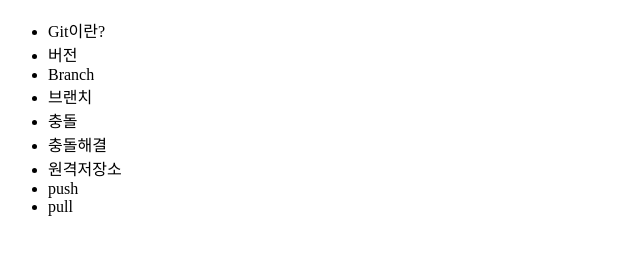
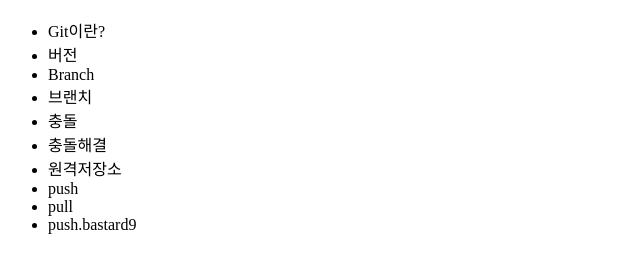
Before and after one commit to bastard9/opentutorials_git_bastard9, a plain HTML site: page index.html in a window 1280 px wide. Shown: the part 48-316 px from the top of the page, without its empty margins (0-640 px from the left). Drawn offline with Linux system fonts and the light colour scheme.

Commit message:
add push.bastard9

```diff
--- a/index.html
+++ b/index.html
@@ -19,6 +19,7 @@
 			<li>원격저장소</li>
 			<li>push</li>
 			<li>pull</li>
+			<li>push.bastard9</li>
 		</ul>
 	</body>
 </html>
```
